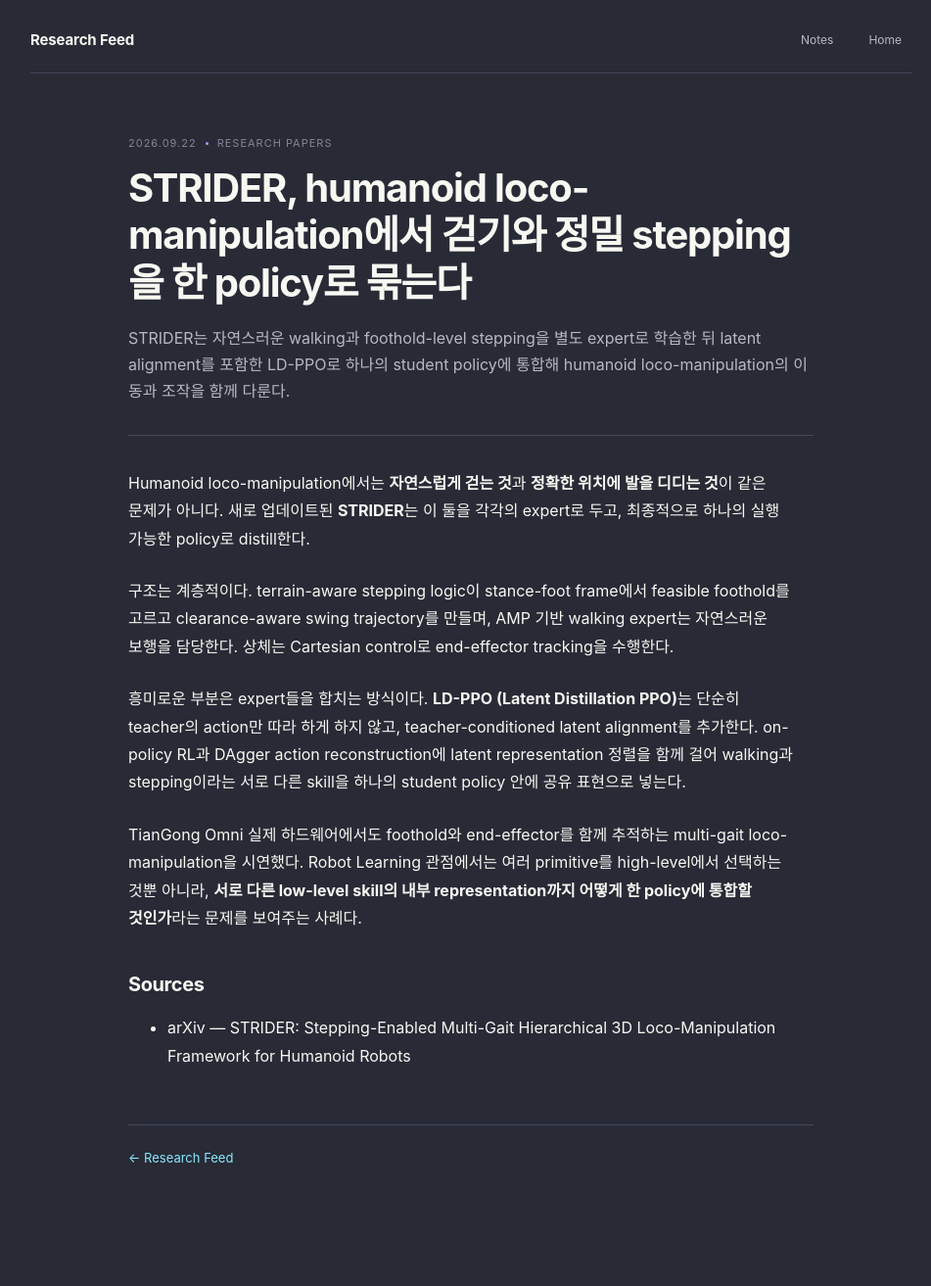
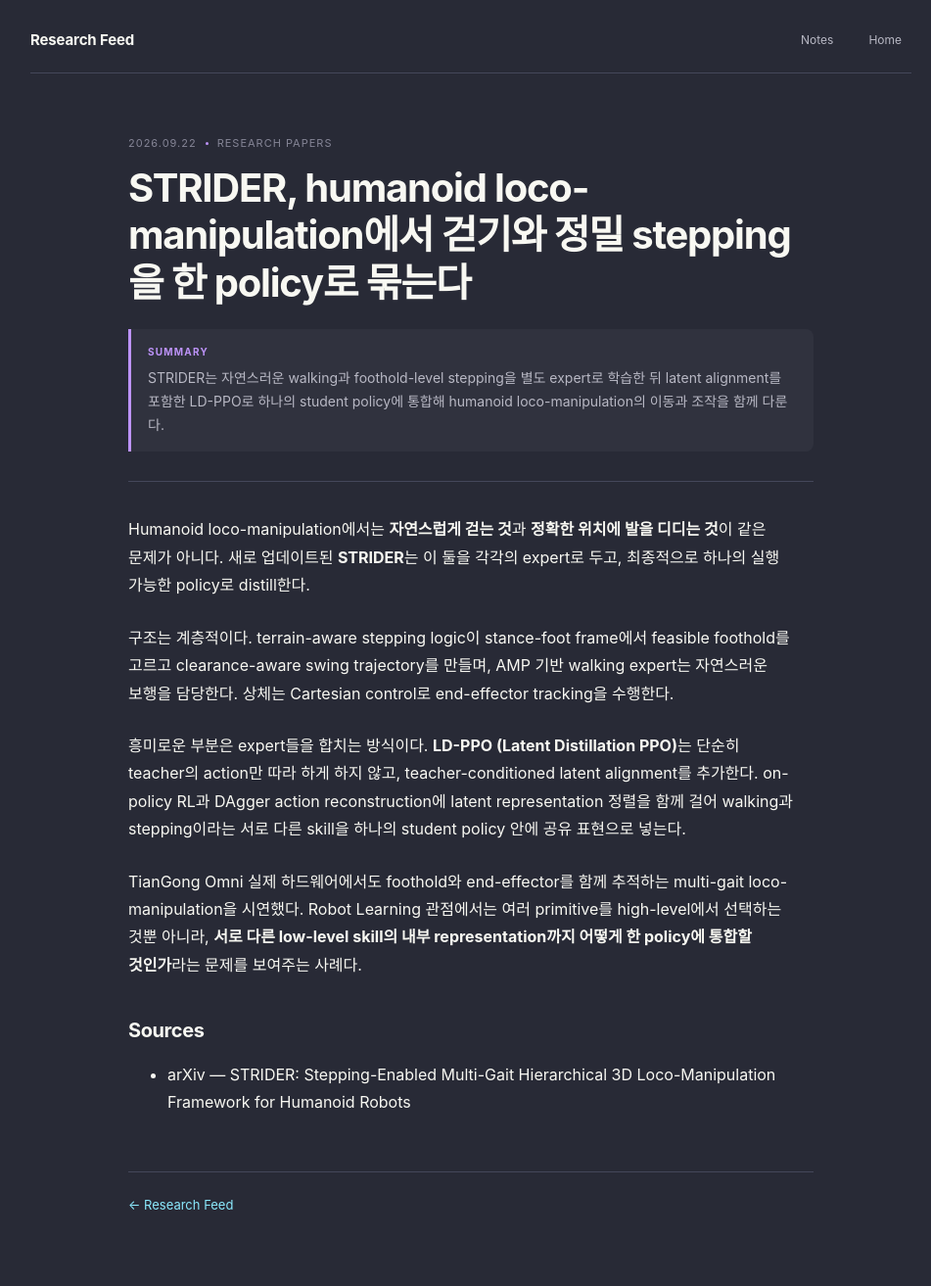
Before and after one commit to nayana224/nayana224.github.io, a Jekyll site: the page built from _research_feed/2026-09-22-research-papers.md, in a window 1280 px wide. Shown: the whole page at 98% size, without its empty margins (159-1110 px from the left). Built offline with Jekyll 4.4.1, drawn with Linux system fonts in a browser that asks for light colours; before the commit the page ends 1265 px from its top, so only the background shows below that.

Commit message:
style: add Research Feed summary hierarchy

```diff
--- a/_layouts/feed_note.html
+++ b/_layouts/feed_note.html
@@ -4,7 +4,7 @@
   <meta charset="utf-8">
   <meta name="viewport" content="width=device-width">
   <title>{{ page.title }} | Research Feed | Inpyo Lee</title>
-  <link rel="stylesheet" href="{{ '/stylesheets/notes.css?v=20260924-1' | relative_url }}">
+  <link rel="stylesheet" href="{{ '/stylesheets/notes.css?v=20260925-2' | relative_url }}">
 </head>
 <body class="note-page feed-note-page" data-notes-lang="ko">
   <div class="note-shell">
@@ -23,7 +23,12 @@
       </div>
 
       <h1>{{ page.title }}</h1>
-      {% if page.summary %}<p class="note-summary">{{ page.summary }}</p>{% endif %}
+      {% if page.summary %}
+      <div class="feed-summary">
+        <span class="feed-summary-label">Summary</span>
+        <p class="note-summary">{{ page.summary }}</p>
+      </div>
+      {% endif %}
 
       <div class="note-divider"></div>
       <div class="note-content">
```
